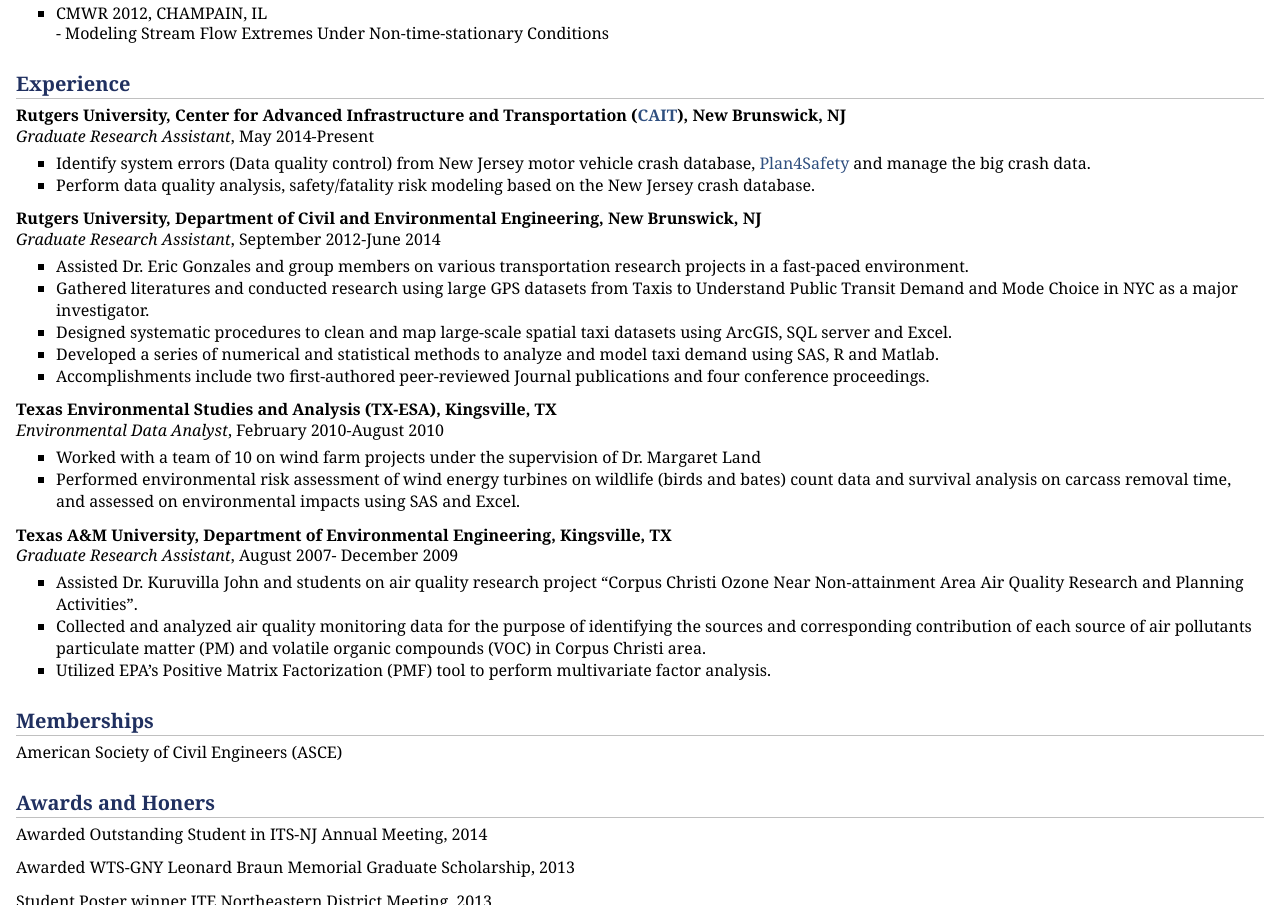
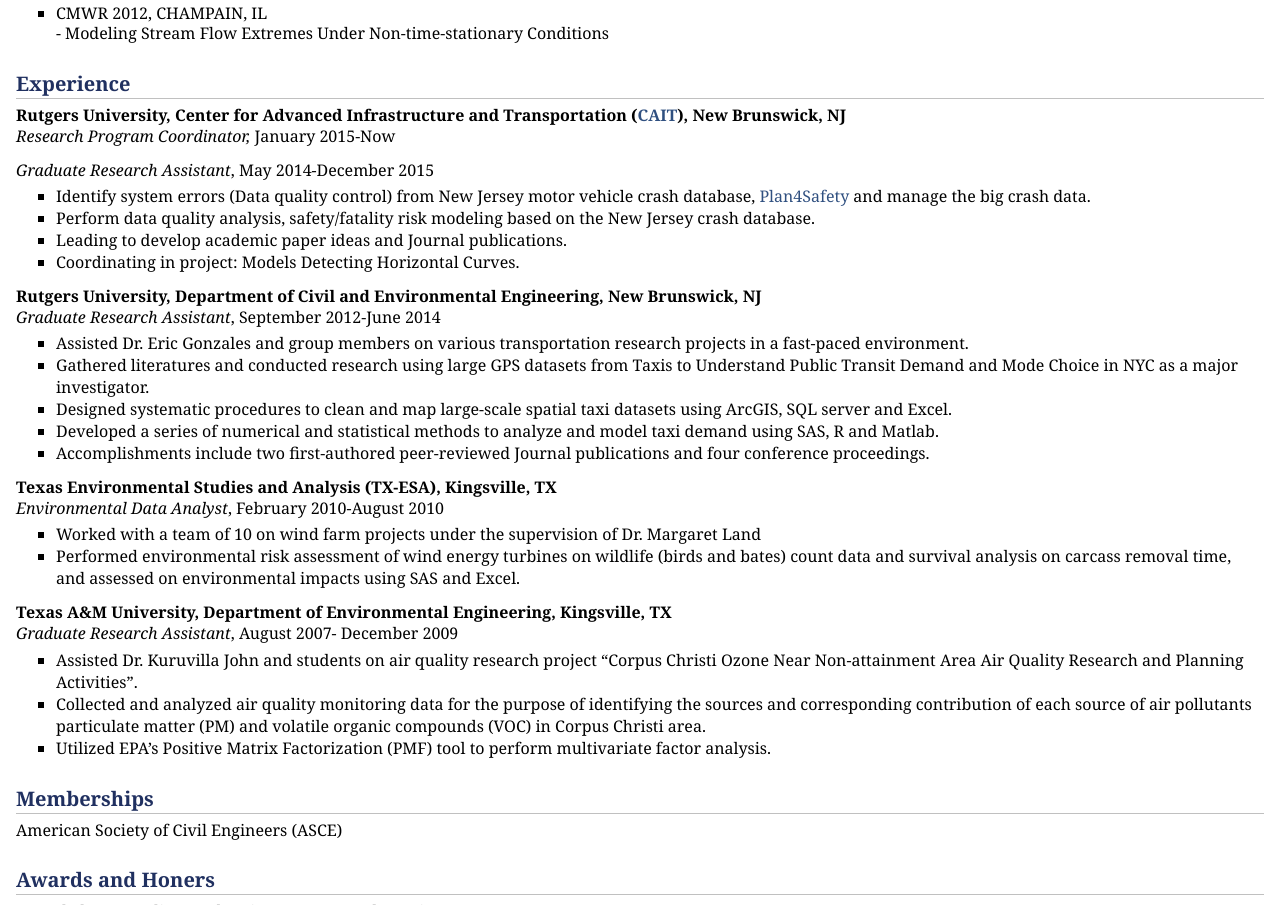
Before and after one commit to Jessie-Yang/Jessie-Yang.github.io, a plain HTML site: page index.html in a window 1280 px wide. Shown: the part 2456-3361 px from the top of the page. Drawn offline with Linux system fonts and the light colour scheme.

Commit message:
update
3.15.15

```diff
--- a/index.html
+++ b/index.html
@@ -133,10 +133,13 @@
 
 <h2>Experience</h2>
 <p><strong>Rutgers University, Center for Advanced Infrastructure  and Transportation (<a href="https://cait.rutgers.edu/" target="_blank">CAIT</a>), New Brunswick, NJ</strong><br />
-  <em>Graduate Research Assistant</em>, May 2014-Present</p>
+  <em>Research Program  Coordinator, </em>January 2015-Now</p>
+<p><em>Graduate Research Assistant</em>, May 2014-December 2015</p>
 <ul>
   <li>Identify system  errors (Data quality control) from New Jersey motor vehicle crash database, <a href="https://cait.rutgers.edu/tsrc/plan4safety" target="_blank">Plan4Safety</a> and manage the big crash data.</li>
   <li>Perform data quality analysis, safety/fatality risk modeling based on the New Jersey crash database.</li>
+  <li>Leading to develop  academic paper ideas and Journal publications.</li>
+  <li>Coordinating in project:  Models Detecting Horizontal Curves.</li>
 </ul>
 <p><strong>Rutgers University, Department of Civil  and Environmental Engineering, New Brunswick, NJ</strong><br />
   <em>Graduate  Research Assistant</em>, September 2012-June 2014</p>
```
